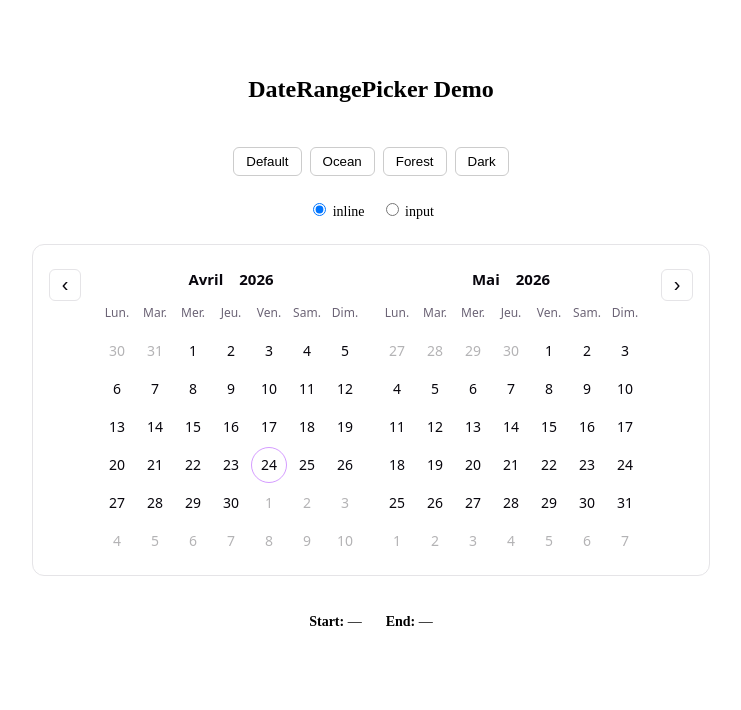
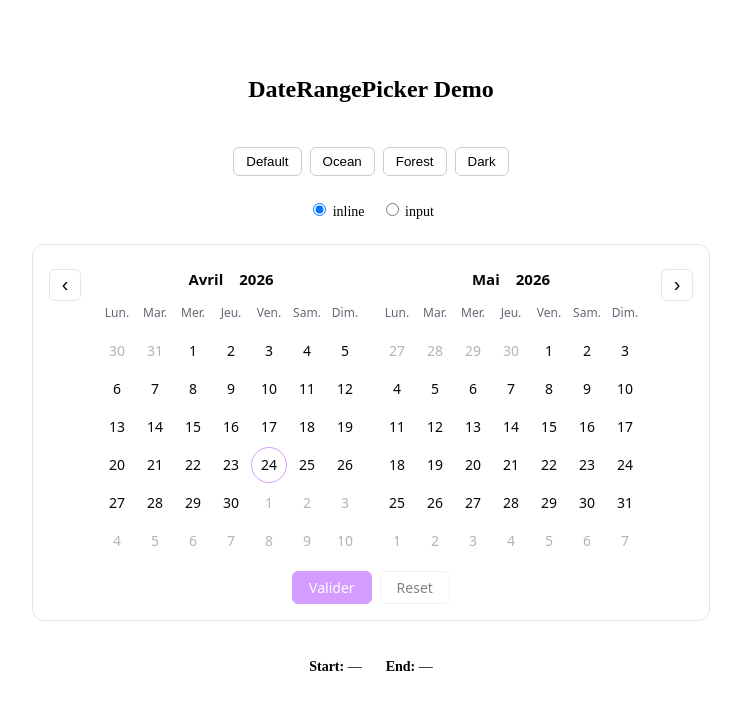
Before and after one commit to Saper-Vedere-EU/date-range-picker, a Vue app: page / in a window 1280 px wide. Shown: the top 710 px of the page, without its empty margins (269-1010 px from the left). Built offline with nearby package versions, Linux system fonts and the light colour scheme.

Commit message:
feat: action bar always visible

```diff
--- a/src/components/molecules/ActionBar/ActionBar.vue
+++ b/src/components/molecules/ActionBar/ActionBar.vue
@@ -1,20 +1,33 @@
 <script lang="ts" setup>
+import { computed } from 'vue'
 import type { ActionBarProps } from './types'
 
-defineProps<ActionBarProps>()
+const props = defineProps<ActionBarProps>()
 const emit = defineEmits<{
   commit: []
   reset: []
   'view-selection': []
 }>()
+
+const isActionable = computed(() => props.state === 'selected')
 </script>
 
 <template>
-  <div v-if="state === 'selected'" class="drp-action-bar">
-    <button type="button" class="drp-action-btn drp-action-btn--primary" @click="emit('commit')">
+  <div class="drp-action-bar">
+    <button
+      type="button"
+      class="drp-action-btn drp-action-btn--primary"
+      :disabled="!isActionable"
+      @click="emit('commit')"
+    >
       {{ messages.commit }}
     </button>
-    <button type="button" class="drp-action-btn drp-action-btn--secondary" @click="emit('reset')">
+    <button
+      type="button"
+      class="drp-action-btn drp-action-btn--secondary"
+      :disabled="!isActionable"
+      @click="emit('reset')"
+    >
       {{ messages.reset }}
     </button>
     <button
@@ -45,7 +58,13 @@ const emit = defineEmits<{
   border: 1px solid var(--drp-border);
   transition:
     background-color 0.15s,
-    border-color 0.15s;
+    border-color 0.15s,
+    opacity 0.15s;
+}
+
+.drp-action-btn:disabled {
+  cursor: not-allowed;
+  opacity: 0.5;
 }
 
 .drp-action-btn--primary {
```
Also changed, not shown: 2 other files (tests, documents, lock files or other folders).
